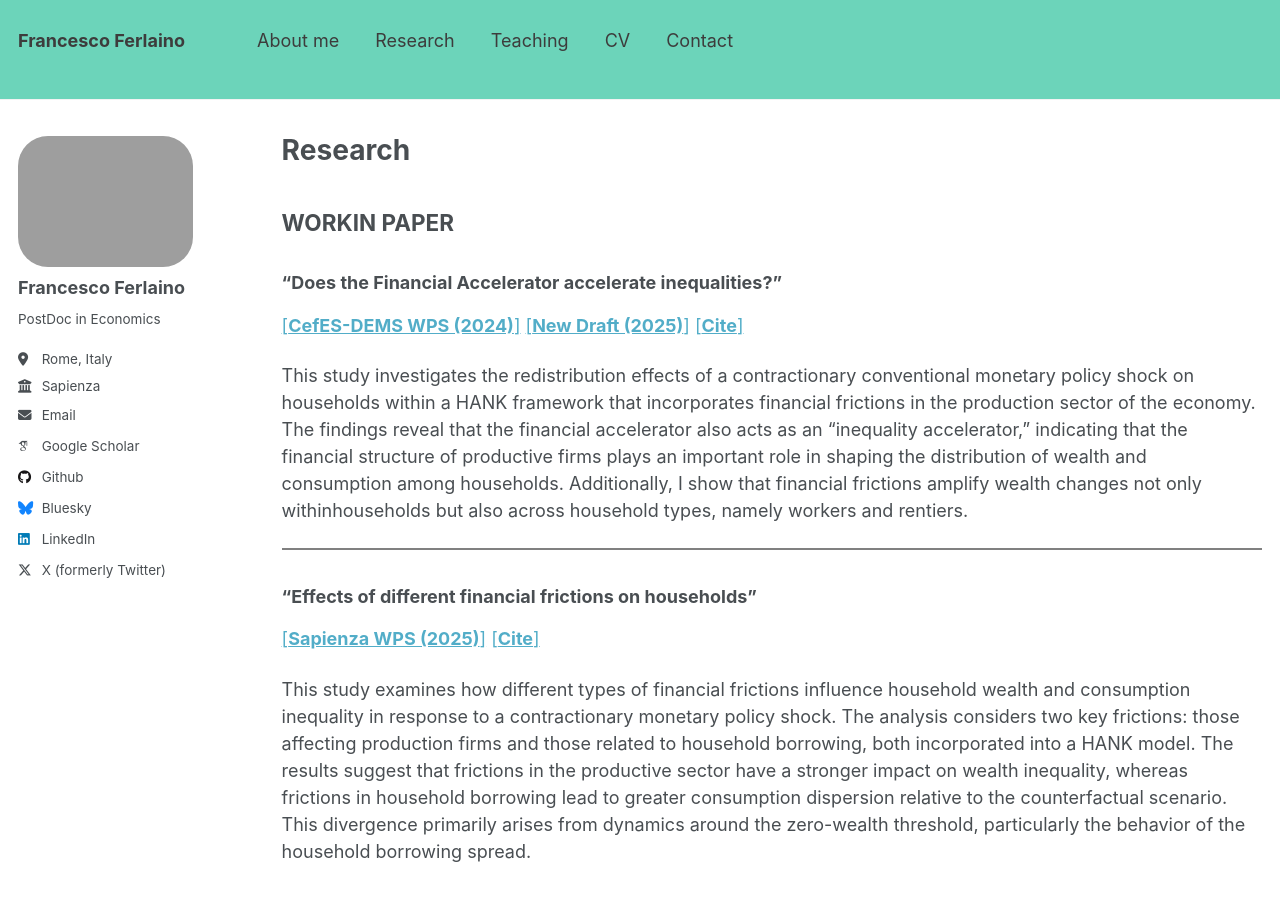
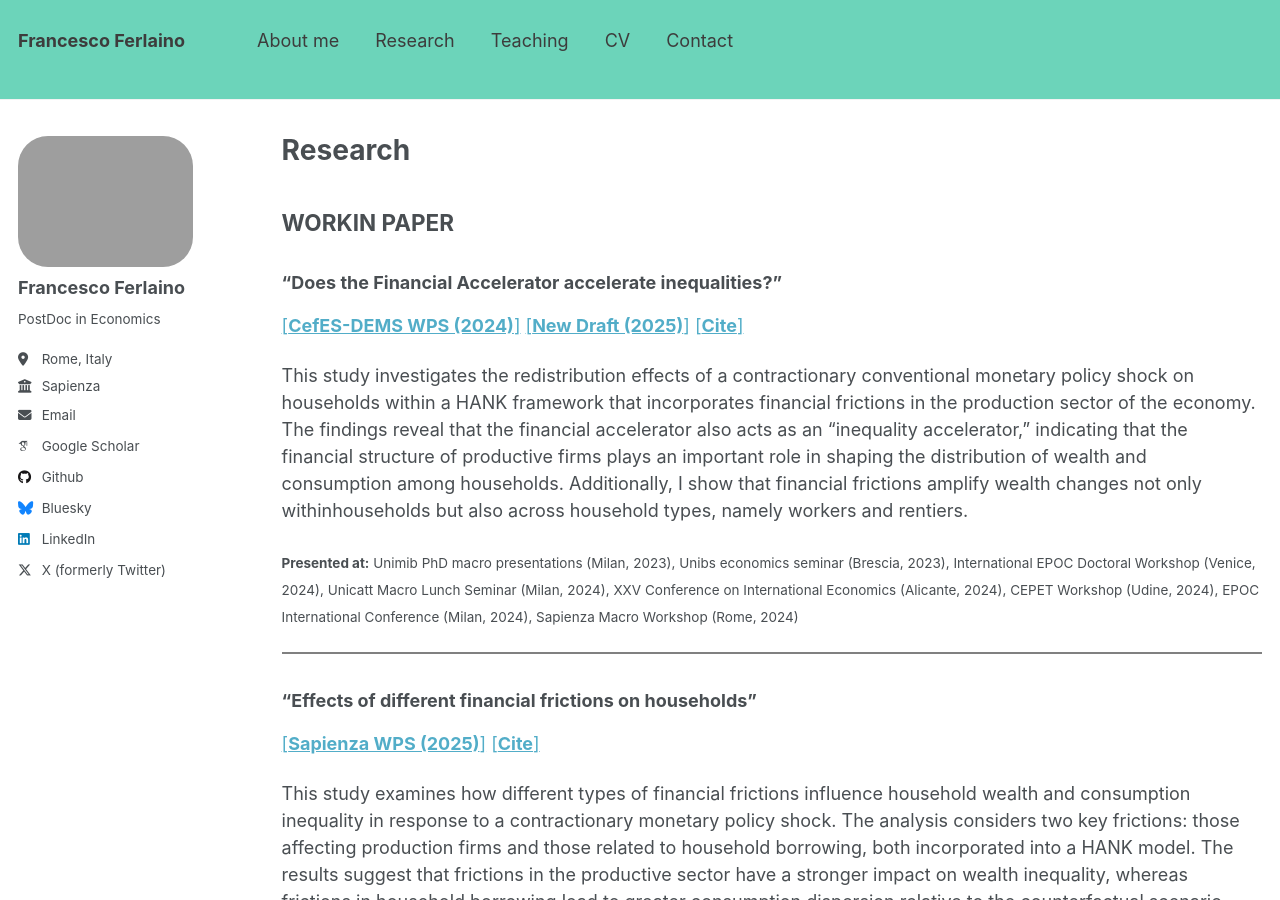
Before and after one commit to fraferla/fraferla.github.io, a Jekyll site: the page built from _pages/research.md, in a window 1280 px wide and 900 px high. Built offline with Jekyll 4.4.1, drawn with Linux system fonts in a browser that asks for light colours; some web fonts are replaced.

Commit message:
Update research.md

```diff
--- a/_pages/research.md
+++ b/_pages/research.md
@@ -15,6 +15,8 @@ author_profile: true
 
 
 This study investigates the redistribution effects of a contractionary conventional monetary policy shock on households within a HANK framework that incorporates financial frictions in the production sector of the economy. The findings reveal that the financial accelerator also acts as an “inequality accelerator,” indicating that the financial structure of productive firms plays an important role in shaping the distribution of wealth and consumption among households. Additionally, I show that financial frictions amplify wealth changes not only withinhouseholds but also across household types, namely workers and rentiers.
+
+<small>**Presented at:** Unimib PhD macro presentations (Milan, 2023), Unibs economics seminar (Brescia, 2023), International EPOC Doctoral Workshop (Venice, 2024), Unicatt Macro Lunch Seminar (Milan, 2024), XXV Conference on International Economics (Alicante, 2024), CEPET Workshop (Udine, 2024), EPOC International Conference (Milan, 2024), Sapienza Macro Workshop (Rome, 2024)<small>
 
 <hr style="border:1px solid gray">
 
```
